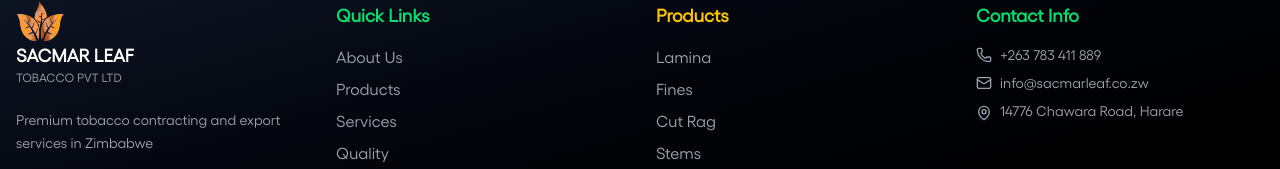
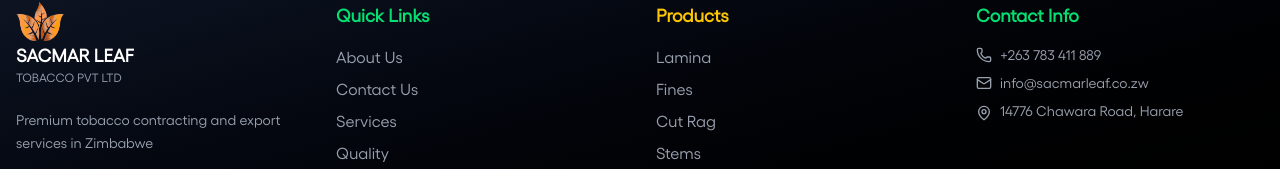
Before and after one commit to Mutombe/secmar, a React (Vite) app in the folder website/: page /contact in a window 1280 px wide. Shown: the part 2748-2917 px from the top of the page. Built offline with nearby package versions, Linux system fonts and the light colour scheme.

Commit message:
initial commit

```diff
--- a/website/src/components/footer.jsx
+++ b/website/src/components/footer.jsx
@@ -27,7 +27,7 @@
             <h4 className="gellix-font font-bold text-lg mb-4 text-green-400">Quick Links</h4>
             <ul className="space-y-2">
               <li><Link to="/about" className="gellix-font text-gray-400 hover:text-white transition-colors">About Us</Link></li>
-              <li><Link to="/products" className="gellix-font text-gray-400 hover:text-white transition-colors">Products</Link></li>
+              <li><Link to="/contact" className="gellix-font text-gray-400 hover:text-white transition-colors">Contact Us</Link></li>
               <li><Link to="/services" className="gellix-font text-gray-400 hover:text-white transition-colors">Services</Link></li>
               <li><Link to="/quality" className="gellix-font text-gray-400 hover:text-white transition-colors">Quality</Link></li>
             </ul>
```
